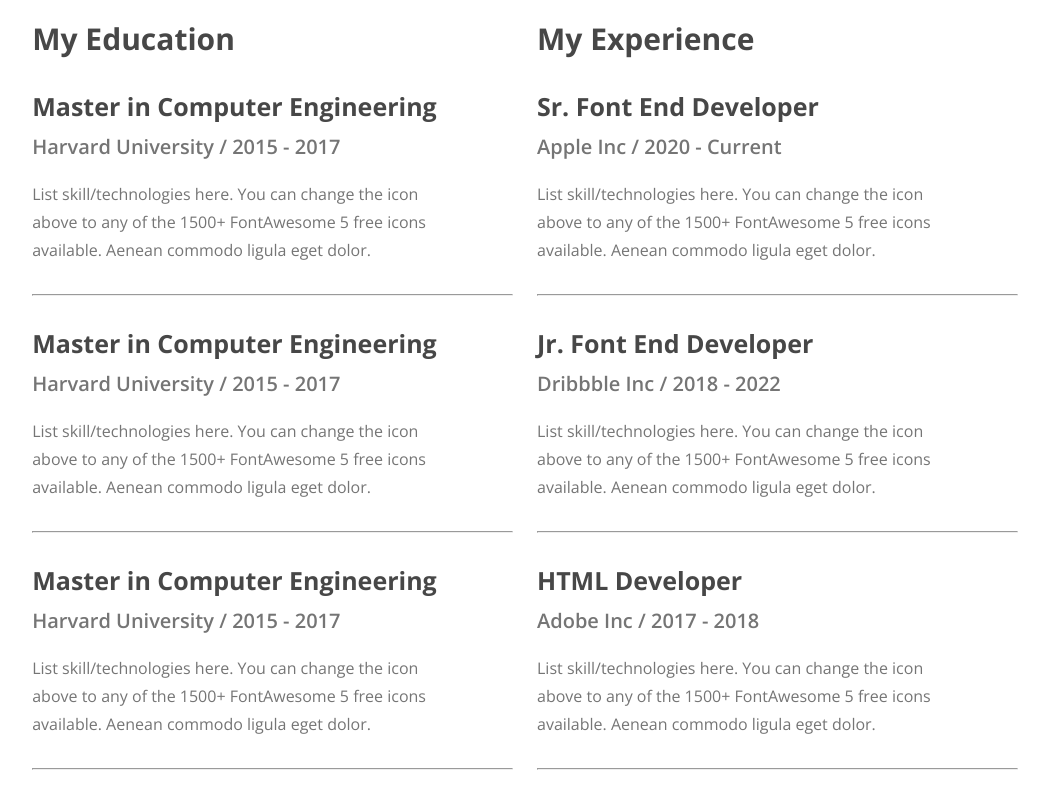
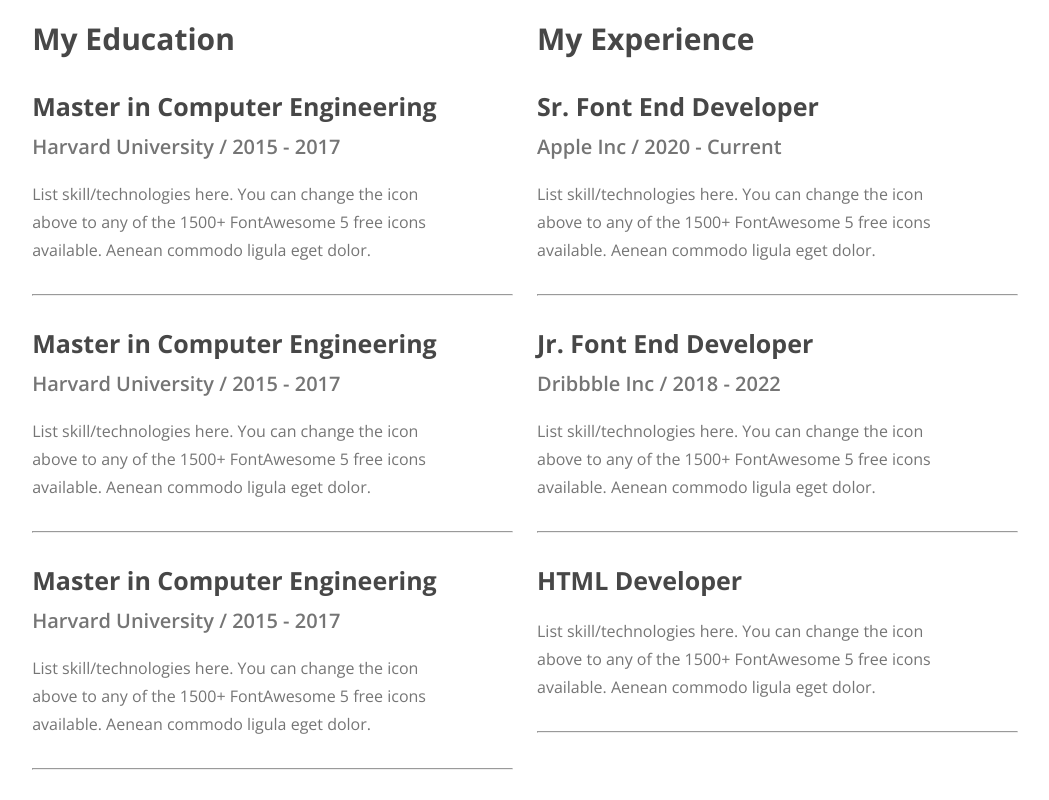
Before and after one commit to mohtasimlabibdev-afk/portfolio-repository, a plain HTML site: page index.html in a window 1280 px wide. Shown: the part 2575-3375 px from the top of the page, without its empty margins (115-1164 px from the left). Drawn offline with nearby package versions, Linux system fonts and the light colour scheme.

Commit message:
Resume Section update as Figma

```diff
--- a/index.html
+++ b/index.html
@@ -159,7 +159,7 @@
                     <hr>
                     <div class="resume-card">
                         <h3 class="card-title">HTML Developer</h3>
-                        <p class="card-info">Adobe Inc / 2017 - 2018</p>
+                        <p class="card-info"></p>
                         <p class="card-text">List skill/technologies here. You can change the icon above
                             to any of the 1500+ FontAwesome 5 free icons available. Aenean commodo ligula eget dolor.</p>
                     </div>
```
